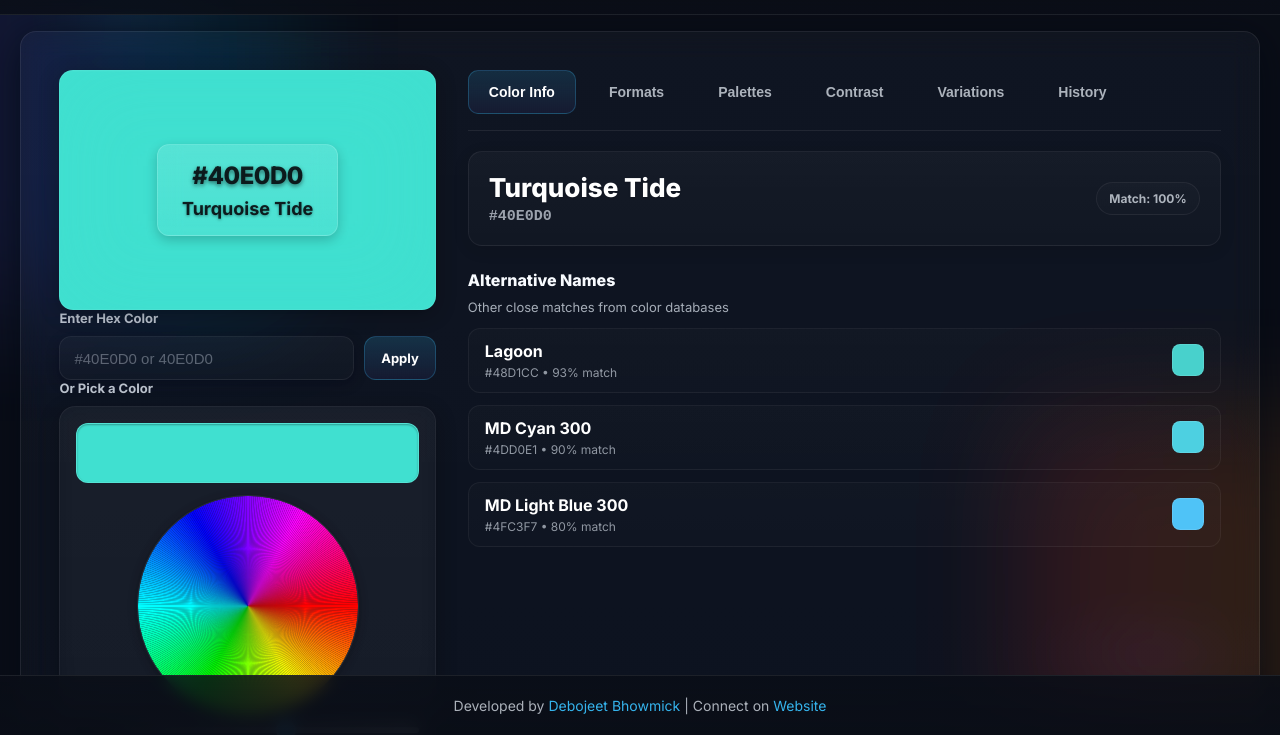
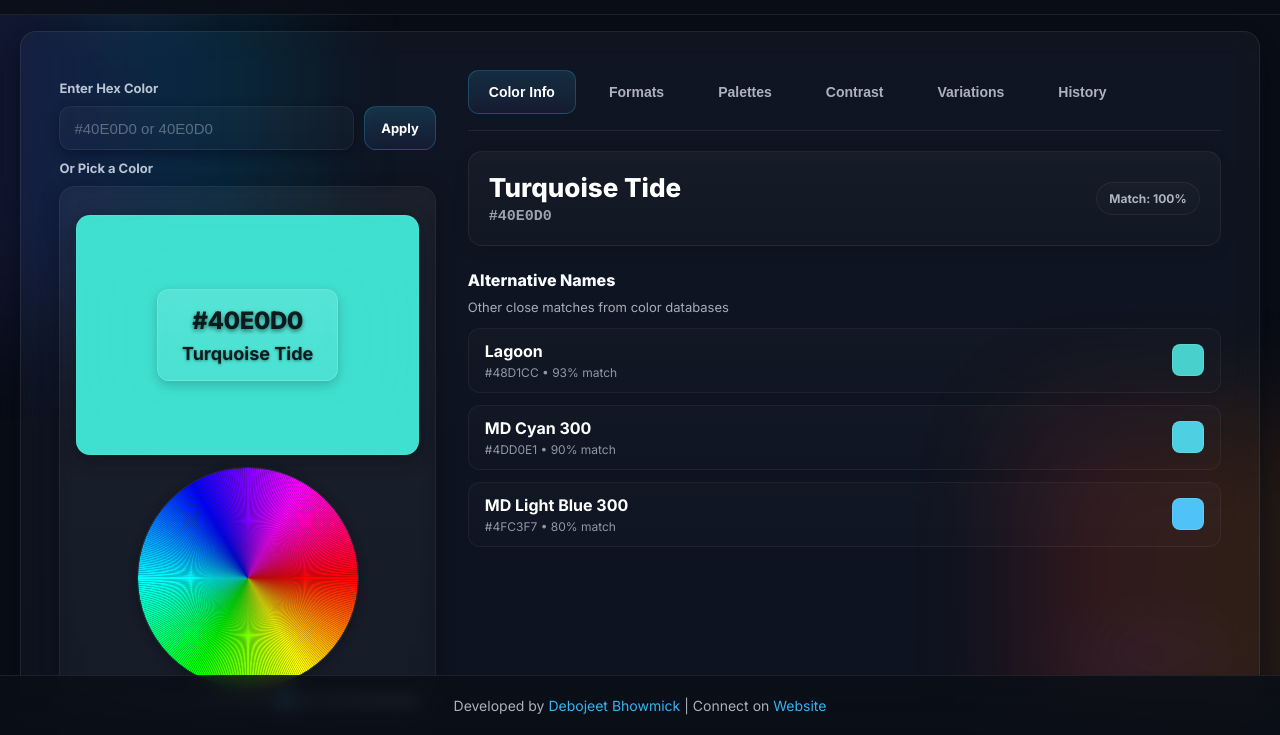
Before and after one commit to D3b0j33t/ChromaScope, a plain HTML site: page index.html in a window 1280 px wide. Shown: the part 65-800 px from the top of the page. Drawn offline with Linux system fonts and the light colour scheme.

Commit message:
Hotfix Update to previous UI update

```diff
--- a/index.html
+++ b/index.html
@@ -318,6 +318,7 @@
     }
 
     .label {
+      padding-top: 10px;
       font-size: clamp(12px, 2.2vw, 13px);
       font-weight: 700;
       color: rgba(230,238,248,0.8);
@@ -410,14 +411,6 @@
       backdrop-filter: blur(10px);
     }
 
-    .color-preview {
-      width: 100%;
-      height: clamp(50px, 8vw, 60px);
-      border-radius: 12px;
-      border: 1px solid rgba(255,255,255,0.1);
-      box-shadow: inset 0 1px 2px rgba(0,0,0,0.3);
-    }
-
     .picker-canvas-wrapper {
       position: relative;
       display: flex;
@@ -882,12 +875,7 @@
     <div class="orb o2"></div>
     <div class="card">
       <div class="left">
-        <div class="swatch" id="swatch">
-          <div class="swatch-content">
-            <div class="swatch-hex" id="swatchHex">#40E0D0</div>
-            <div class="swatch-name" id="swatchName">Turquoise</div>
-          </div>
-        </div>
+
 
         <div class="input-section">
           <div class="label">Enter Hex Color</div>
@@ -901,6 +889,12 @@
           <div class="label">Or Pick a Color</div>
           <div class="custom-color-picker">
             <div class="color-preview" id="colorPreview" style="background-color: #40E0D0;"></div>
+            <div class="swatch" id="swatch">
+              <div class="swatch-content">
+                <div class="swatch-hex" id="swatchHex">#40E0D0</div>
+                <div class="swatch-name" id="swatchName">Turquoise</div>
+              </div>
+            </div>
             <div class="picker-canvas-wrapper">
               <canvas id="colorWheel" width="220" height="220"></canvas>
               <input type="range" id="brightness" class="brightness-slider" min="0" max="100" value="100">
@@ -908,13 +902,14 @@
             <div class="color-controls">
               <div class="color-value" id="colorHex">#40E0D0</div>
               <button id="copyHex" class="btn" type="button">Copy Hex</button>
+              <button id="randomBtn" class="btn">Random Color</button>
             </div>
           </div>
         </div>
 
-        <div style="display:flex;gap:clamp(6px, 1.5vw, 8px);flex-wrap:wrap;">
+        <!-- <div style="display:flex;gap:clamp(6px, 1.5vw, 8px);flex-wrap:wrap;">
           <button id="randomBtn" class="btn">Random Color</button>
-        </div>
+        </div> -->
 
         <div id="error" class="error" role="alert" aria-live="polite"></div>
       </div>
```
